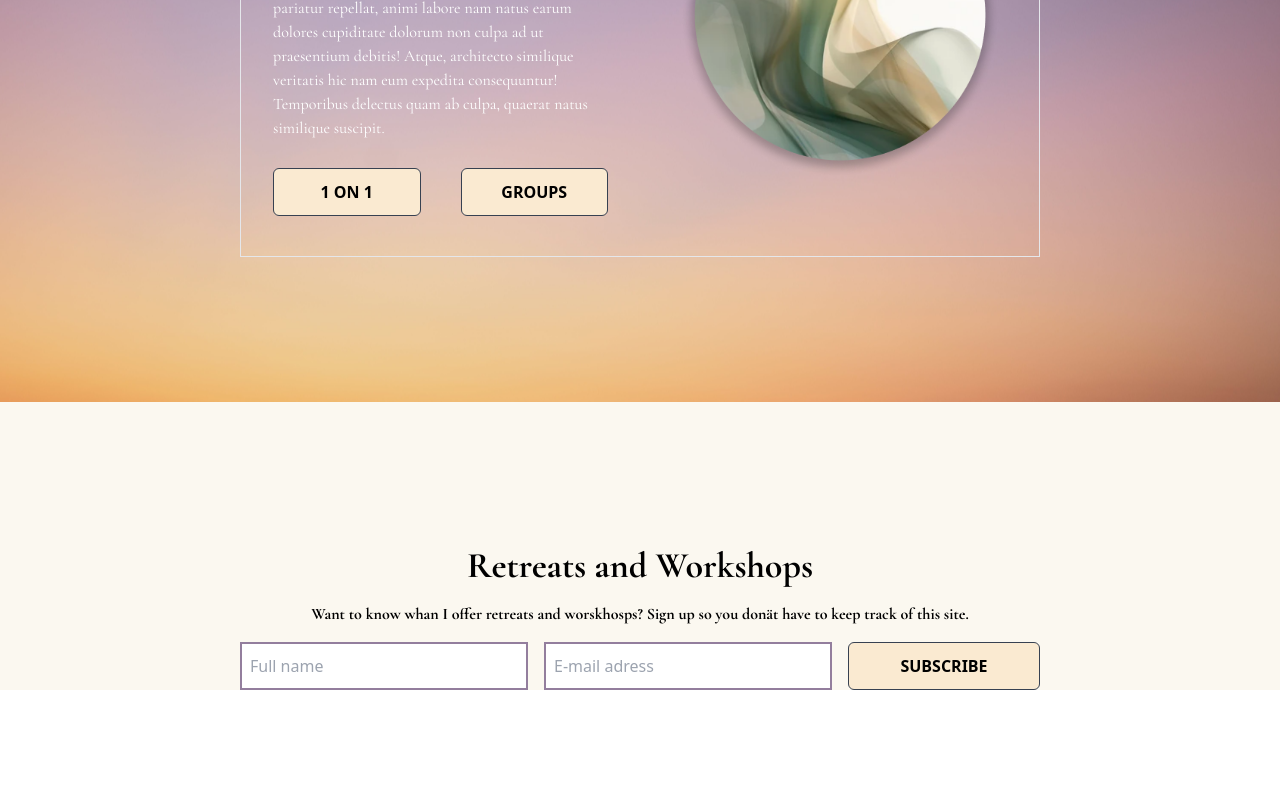
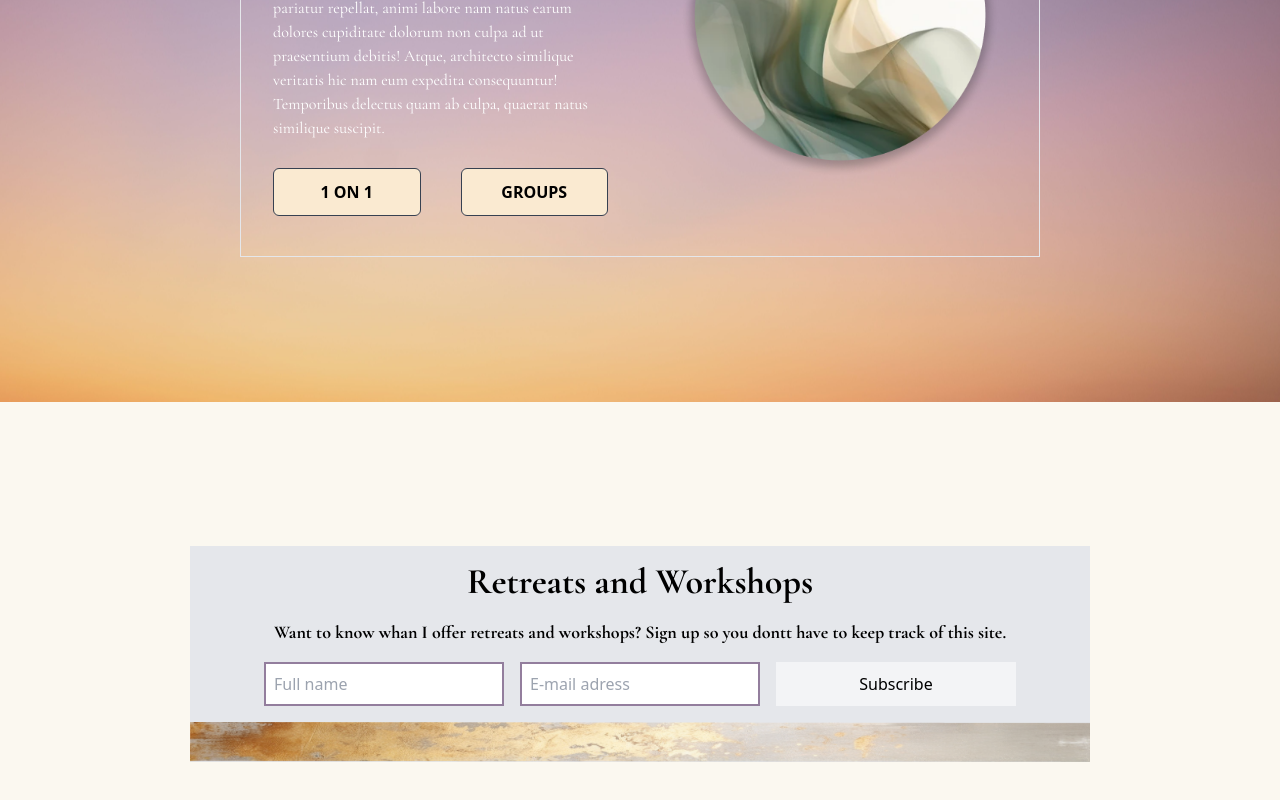
Before and after one commit to frykhamn/isa, a React (Vite) app: page / in a window 1280 px wide. Shown: the part 4642-5442 px from the top of the page. Built offline with nearby package versions, Linux system fonts and the light colour scheme.

Commit message:
mailsection doe

```diff
--- a/src/componenets/MailSection.jsx
+++ b/src/componenets/MailSection.jsx
@@ -1,27 +1,36 @@
-import React from 'react'
-import Button from './Button'
+import React from "react";
+import Button from "./Button";
+import border from "../assets/border.png";
 
 export const MailSection = () => {
-
   return (
-    <div className='cnatiner mx-auto my-36'>
-      <form className='flex flex-col items-center'>
-        <h1 className='text-4xl font-bold text-center font-cor'>Retreats and Workshops</h1>
-        <p className='text-center mt-4 font-cor font-bold'>Want to know whan I offer retreats and worskhosps? Sign up so you donät have to keep track of this site.</p>
-        <div className='flex flex-col md:flex-row gap-4 mt-4'>
+    <div className="container mx-auto py-36 flex justify-center ">
+      <form
+        className="flex flex-col items-center  bg-gray-200 md:w-[900px]"
+        onSubmit={(e) => e.preventDefault()}
+      >
+        <h1 className="text-4xl pt-4 font-bold text-center font-cor">
+          Retreats and Workshops
+        </h1>
+        <p className="text-center px-4  mt-4 text-lg font-cor font-bold">
+          Want to know whan I offer retreats and workshops? Sign up so you dontt
+          have to keep track of this site.
+        </p>
+        <div className="flex flex-col pb-4 lg:flex-row gap-4 mt-4">
           <input
-            type='text'
-            placeholder='Full name'
-            className='border-2 border-textAcc p-2 w-72'
+            type="text"
+            placeholder="Full name"
+            className="border-2 border-textAcc p-2 w-72 md:w-60"
           />
           <input
-            type='email'
-            placeholder='E-mail adress'
-            className='border-2 border-textAcc p-2 w-72'
+            type="email"
+            placeholder="E-mail adress"
+            className="border-2 border-textAcc p-2 w-72 md:w-60"
           />
-          <Button text="Subscribe"/>
+          <button className="bg-gray-100 p-2 w-72 md:w-60">Subscribe</button>
         </div>
-        </form>
+        <img src={border} className="w-full h-10" />
+      </form>
     </div>
-  )
-}
+  );
+};
```
Also changed, not shown: src/assets/border.png (added).
